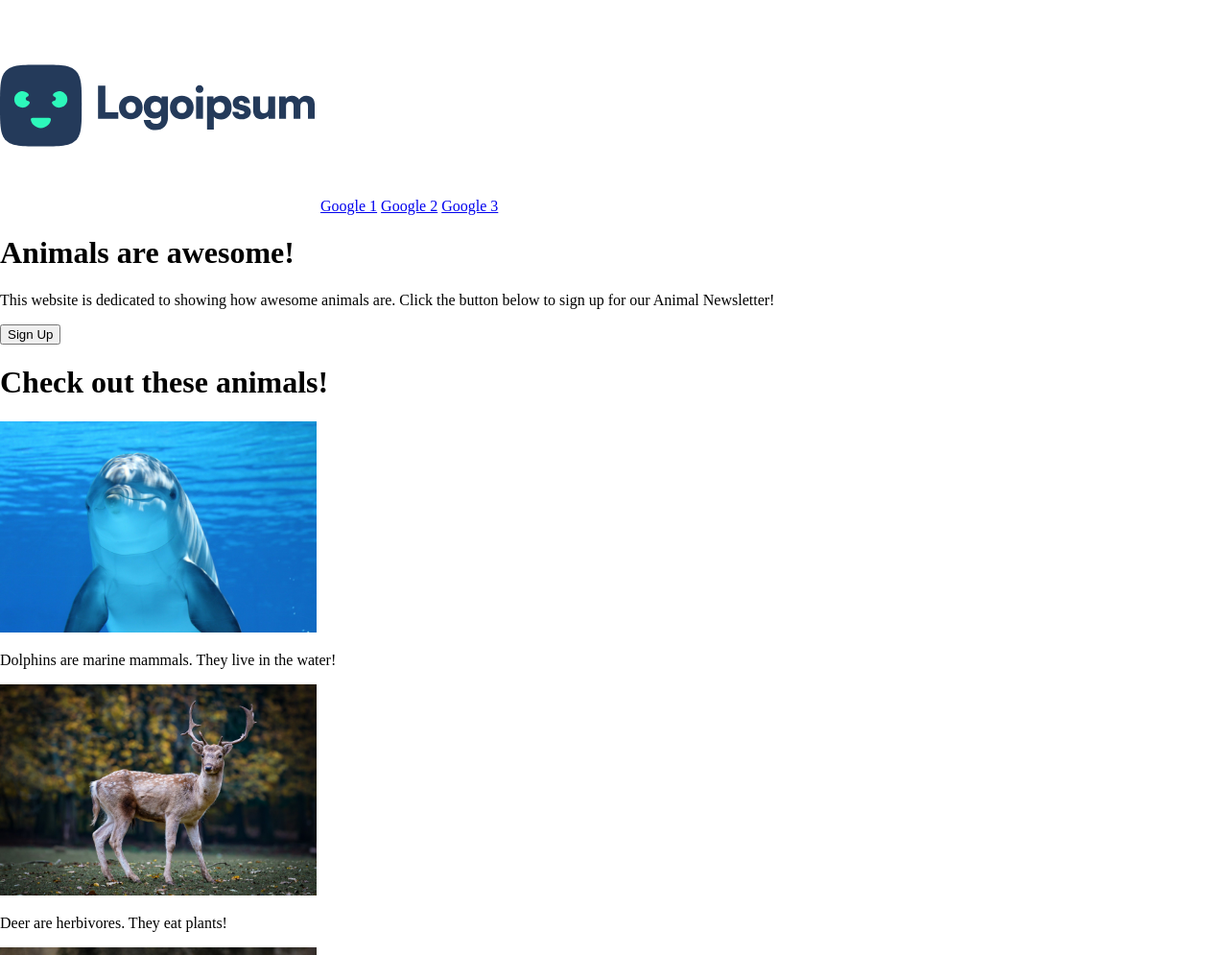
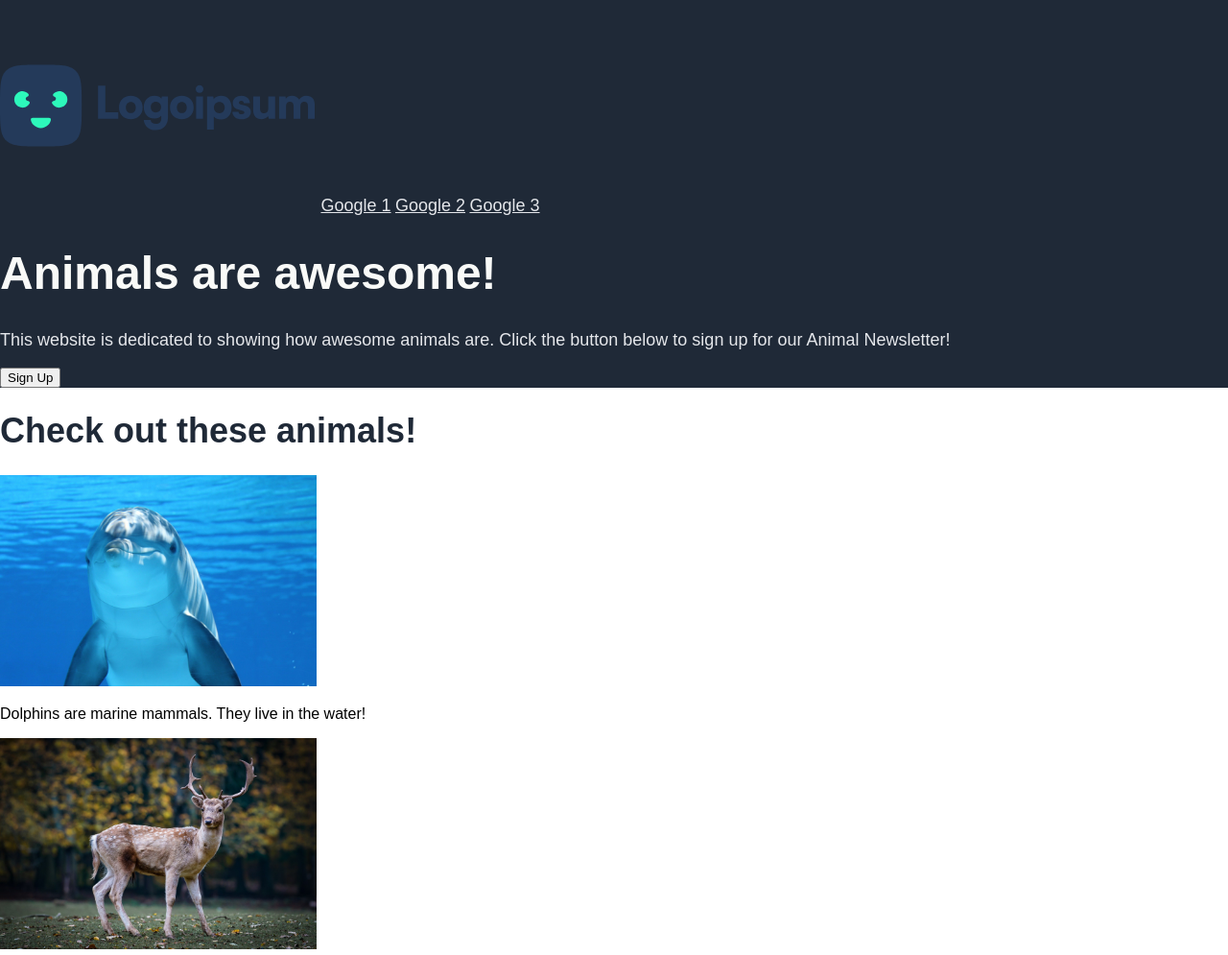
Before and after one commit to cypherbean-io/odin-landing-page, a plain HTML site: page index.html in a window 1280 px wide. Shown: the top 995 px of the page at 96% size. Drawn offline with Linux system fonts and the light colour scheme.

Commit message:
Add font styling to content

```diff
--- a/css/style.css
+++ b/css/style.css
@@ -4,5 +4,34 @@ img {
 }
 
 body {
-  margin: 0px
+  margin: 0px;
+  font-family: 'Arial', sans-serif;
 }
+
+footer,
+.one {
+  background-color: #1F2937;
+}
+
+.main-text {
+  font-size: 48px;
+  font-weight: bolder;
+  color: #F9FAF8;
+}
+
+.secondary-text {
+  font-size: 18px;
+  color: #E5E7EB;
+}
+
+.info-text {
+  font-size: 36px;
+  font-weight: bolder;
+  color: #1F2937;
+}
+
+.quote-text {
+  font-size: 36px;
+  font-style: italic;
+  color: #1F2937;
+}
--- a/index.html
+++ b/index.html
@@ -9,18 +9,18 @@
     <div class="one">
       <header>
         <img src="images/logoipsum.svg" alt="logoipsum logo">
-        <a href="https://www.google.com">Google 1</a>
-        <a href="https://www.google.com">Google 2</a>
-        <a href="https://www.google.com">Google 3</a>
+        <a class="secondary-text" href="https://www.google.com">Google 1</a>
+        <a class="secondary-text" href="https://www.google.com">Google 2</a>
+        <a class="secondary-text" href="https://www.google.com">Google 3</a>
       </header>
       <div>
-        <h1>Animals are awesome!</h1>
-        <p>This website is dedicated to showing how awesome animals are. Click the button below to sign up for our Animal Newsletter!</p>
+        <h1 class="main-text">Animals are awesome!</h1>
+        <p class="secondary-text">This website is dedicated to showing how awesome animals are. Click the button below to sign up for our Animal Newsletter!</p>
         <button>Sign Up</button>
       </div>
     </div>
     <div class="two">
-      <h1>Check out these animals!</h1>
+      <h1 class="info-text">Check out these animals!</h1>
             <div class="animal-images">
                 <div class="animal-tile">
                     <img src="images/dolphin.jpeg" alt="dolphin underwater">
@@ -41,7 +41,7 @@
             </div>
     </div>
     <div class="three">
-      <p>The Animal Newsletter is amazing! I've learned a lot of new things about animals from the newsletter.</p>
+      <p class="quote-text">The Animal Newsletter is amazing! I've learned a lot of new things about animals from the newsletter.</p>
       <p>- Joe Exotic, Tiger King</p>
     </div>
     <div class="four">
```
